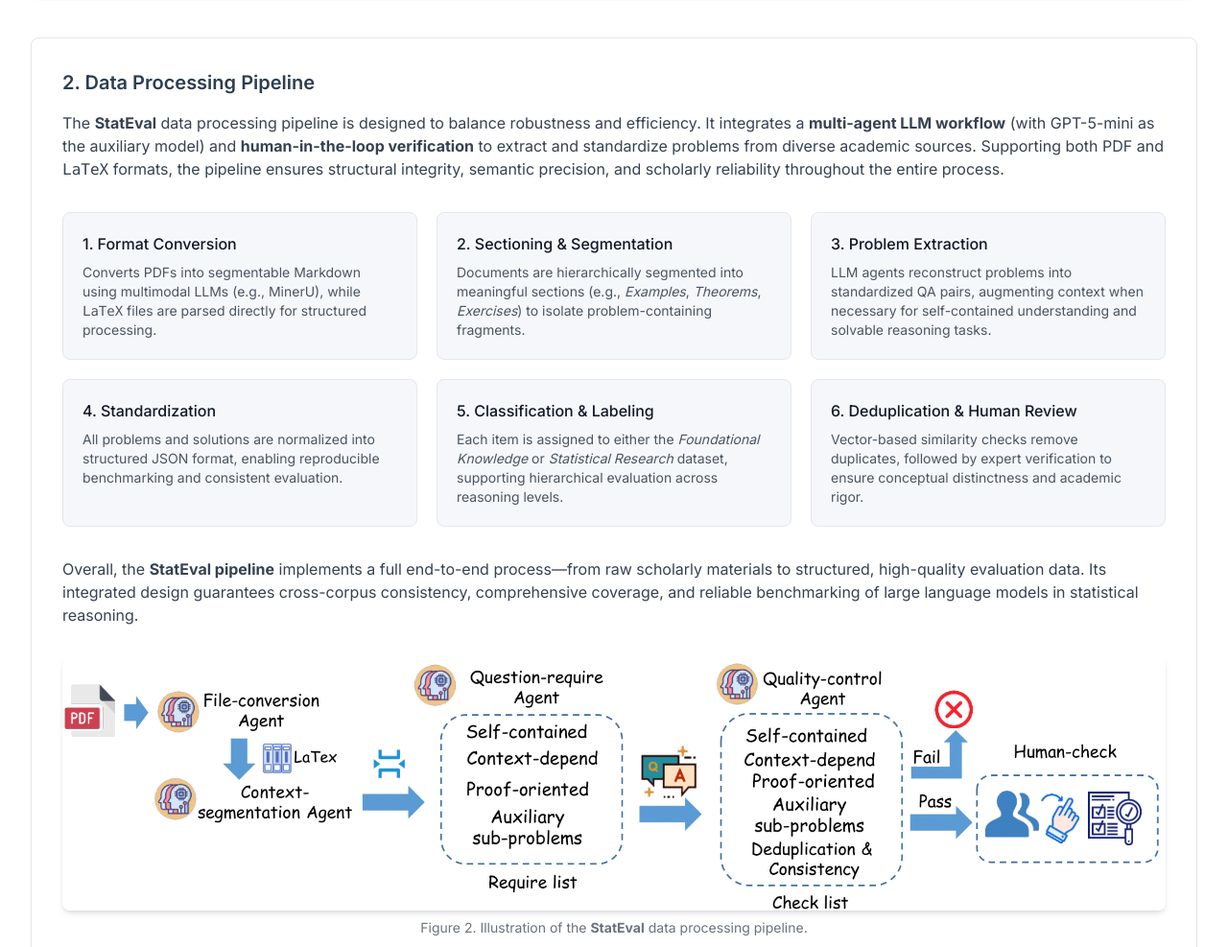
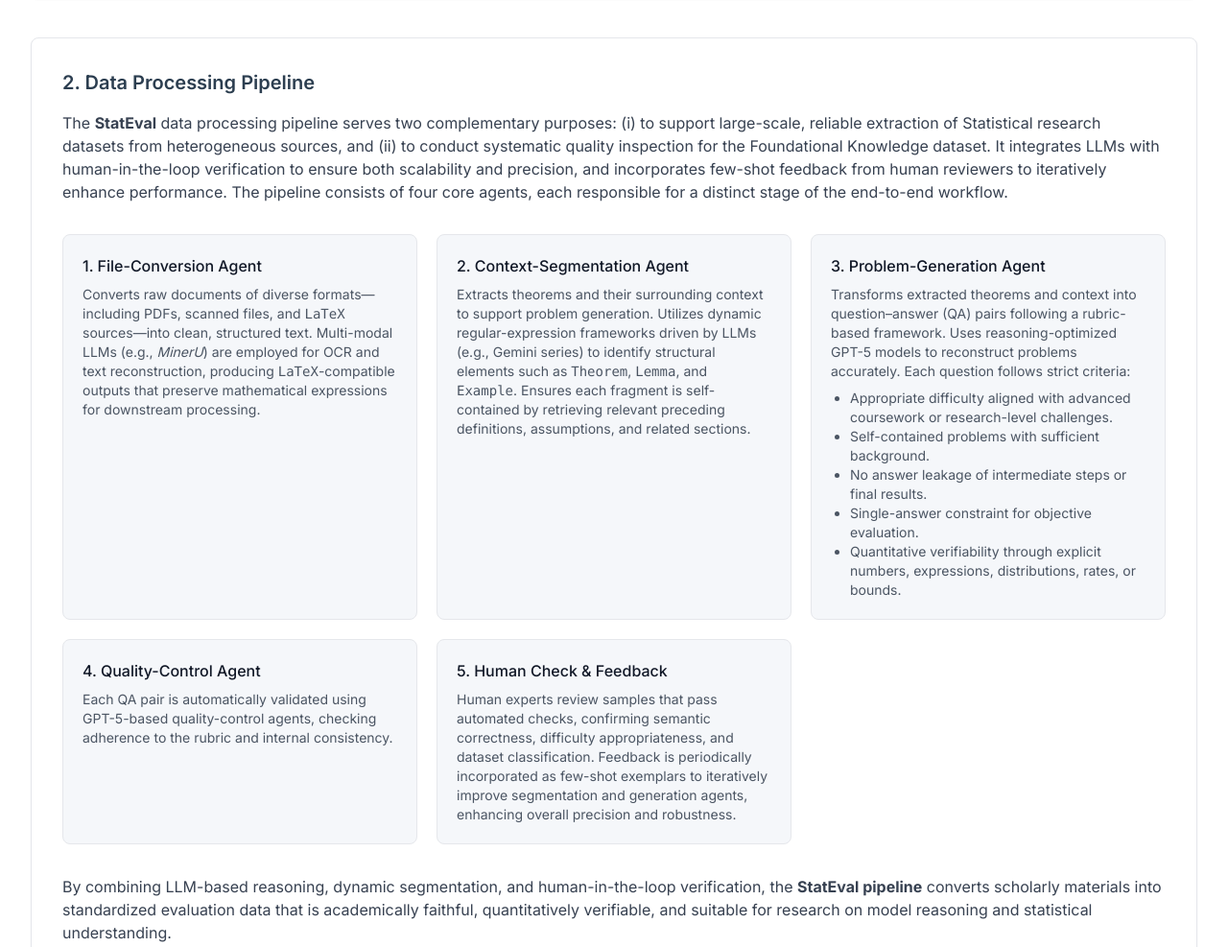
Before and after one commit to StatEval/StatEval..github.io, a plain HTML site: page index.html in a window 1280 px wide. Shown: the part 4322-5309 px from the top of the page at 96% size. Drawn offline with nearby package versions, Linux system fonts and the light colour scheme.

Commit message:
Update index.html

```diff
--- a/index.html
+++ b/index.html
@@ -815,75 +815,71 @@ document.addEventListener('DOMContentLoaded', function() {
             <h3 class="text-xl font-semibold mb-4">2. Data Processing Pipeline</h3>
 
             <p class="text-gray-700 mb-6">
-              The <strong>StatEval</strong> data processing pipeline is designed to balance robustness and efficiency.
-              It integrates a <strong>multi-agent LLM workflow</strong> (with GPT-5-mini as the auxiliary model) and
-              <strong>human-in-the-loop verification</strong> to extract and standardize problems from diverse academic sources.
-              Supporting both PDF and <span class="font-mono">LaTeX</span> formats, the pipeline ensures
-              structural integrity, semantic precision, and scholarly reliability throughout the entire process.
+              The <strong>StatEval</strong> data processing pipeline serves two complementary purposes: (i) to support large-scale, reliable extraction of Statistical research datasets from heterogeneous sources, and (ii) to conduct systematic quality inspection for the Foundational Knowledge dataset.
+              It integrates LLMs with human-in-the-loop verification to ensure both scalability and precision, and incorporates few-shot feedback from human reviewers to iteratively enhance performance.
+              The pipeline consists of four core agents, each responsible for a distinct stage of the end-to-end workflow.
             </p>
 
             <div class="grid md:grid-cols-2 lg:grid-cols-3 gap-5 mt-8">
               <!-- Step 1 -->
               <div class="bg-neutral rounded-lg border border-gray-200 p-5">
-                <h4 class="font-medium text-gray-900 mb-2">1. Format Conversion</h4>
+                <h4 class="font-medium text-gray-900 mb-2">1. File-Conversion Agent</h4>
                 <p class="text-gray-600 text-sm">
-                  Converts PDFs into segmentable Markdown using multimodal LLMs (e.g., MinerU),
-                  while <span class="font-mono">LaTeX</span> files are parsed directly for structured processing.
+                  Converts raw documents of diverse formats—including PDFs, scanned files, and <span class="font-mono">LaTeX</span> sources—into clean, structured text.
+                  Multi-modal LLMs (e.g., <em>MinerU</em>) are employed for OCR and text reconstruction, producing <span class="font-mono">LaTeX</span>-compatible outputs that preserve mathematical expressions for downstream processing.
                 </p>
               </div>
 
               <!-- Step 2 -->
               <div class="bg-neutral rounded-lg border border-gray-200 p-5">
-                <h4 class="font-medium text-gray-900 mb-2">2. Sectioning & Segmentation</h4>
+                <h4 class="font-medium text-gray-900 mb-2">2. Context-Segmentation Agent</h4>
                 <p class="text-gray-600 text-sm">
-                  Documents are hierarchically segmented into meaningful sections
-                  (e.g., <em>Examples</em>, <em>Theorems</em>, <em>Exercises</em>) to isolate problem-containing fragments.
+                  Extracts theorems and their surrounding context to support problem generation.
+                  Utilizes dynamic regular-expression frameworks driven by LLMs (e.g., Gemini series) to identify structural elements such as <span class="font-mono">Theorem</span>, <span class="font-mono">Lemma</span>, and <span class="font-mono">Example</span>.
+                  Ensures each fragment is self-contained by retrieving relevant preceding definitions, assumptions, and related sections.
                 </p>
               </div>
 
               <!-- Step 3 -->
               <div class="bg-neutral rounded-lg border border-gray-200 p-5">
-                <h4 class="font-medium text-gray-900 mb-2">3. Problem Extraction</h4>
+                <h4 class="font-medium text-gray-900 mb-2">3. Problem-Generation Agent</h4>
                 <p class="text-gray-600 text-sm">
-                  LLM agents reconstruct problems into standardized QA pairs, augmenting context
-                  when necessary for self-contained understanding and solvable reasoning tasks.
+                  Transforms extracted theorems and context into question–answer (QA) pairs following a rubric-based framework.
+                  Uses reasoning-optimized GPT-5 models to reconstruct problems accurately.
+                  Each question follows strict criteria:
                 </p>
+                <ul class="list-disc ml-5 mt-2 text-gray-600 text-sm">
+                  <li>Appropriate difficulty aligned with advanced coursework or research-level challenges.</li>
+                  <li>Self-contained problems with sufficient background.</li>
+                  <li>No answer leakage of intermediate steps or final results.</li>
+                  <li>Single-answer constraint for objective evaluation.</li>
+                  <li>Quantitative verifiability through explicit numbers, expressions, distributions, rates, or bounds.</li>
+                </ul>
               </div>
 
               <!-- Step 4 -->
               <div class="bg-neutral rounded-lg border border-gray-200 p-5">
-                <h4 class="font-medium text-gray-900 mb-2">4. Standardization</h4>
+                <h4 class="font-medium text-gray-900 mb-2">4. Quality-Control Agent</h4>
                 <p class="text-gray-600 text-sm">
-                  All problems and solutions are normalized into structured JSON format,
-                  enabling reproducible benchmarking and consistent evaluation.
+                  Each QA pair is automatically validated using GPT-5-based quality-control agents, checking adherence to the rubric and internal consistency.
                 </p>
               </div>
 
               <!-- Step 5 -->
               <div class="bg-neutral rounded-lg border border-gray-200 p-5">
-                <h4 class="font-medium text-gray-900 mb-2">5. Classification & Labeling</h4>
+                <h4 class="font-medium text-gray-900 mb-2">5. Human Check & Feedback</h4>
                 <p class="text-gray-600 text-sm">
-                  Each item is assigned to either the <em>Foundational Knowledge</em> or
-                  <em>Statistical Research</em> dataset, supporting hierarchical evaluation across reasoning levels.
-                </p>
-              </div>
-
-              <!-- Step 6 -->
-              <div class="bg-neutral rounded-lg border border-gray-200 p-5">
-                <h4 class="font-medium text-gray-900 mb-2">6. Deduplication & Human Review</h4>
-                <p class="text-gray-600 text-sm">
-                  Vector-based similarity checks remove duplicates, followed by expert verification
-                  to ensure conceptual distinctness and academic rigor.
+                  Human experts review samples that pass automated checks, confirming semantic correctness, difficulty appropriateness, and dataset classification.
+                  Feedback is periodically incorporated as few-shot exemplars to iteratively improve segmentation and generation agents, enhancing overall precision and robustness.
                 </p>
               </div>
             </div>
 
             <p class="text-gray-700 mt-8">
-              Overall, the <strong>StatEval pipeline</strong> implements a full end-to-end process—from raw scholarly materials
-              to structured, high-quality evaluation data. Its integrated design guarantees cross-corpus consistency,
-              comprehensive coverage, and reliable benchmarking of large language models in statistical reasoning.
+              By combining LLM-based reasoning, dynamic segmentation, and human-in-the-loop verification, the <strong>StatEval pipeline</strong> converts scholarly materials into standardized evaluation data that is academically faithful, quantitatively verifiable, and suitable for research on model reasoning and statistical understanding.
             </p>
-              <!-- Pipeline Figure -->
+
+            <!-- Pipeline Figure -->
             <div class="text-center mt-8">
               <img src="images/pipeline.png" alt="StatEval data processing pipeline" class="mx-auto rounded-lg shadow-md max-w-full">
               <p class="text-gray-500 text-sm mt-2">
@@ -891,6 +887,7 @@ document.addEventListener('DOMContentLoaded', function() {
               </p>
             </div>
           </div>
+
 
 
           <!-- 3. Evaluation Framework (Replaced with the provided methodology section) -->
```
